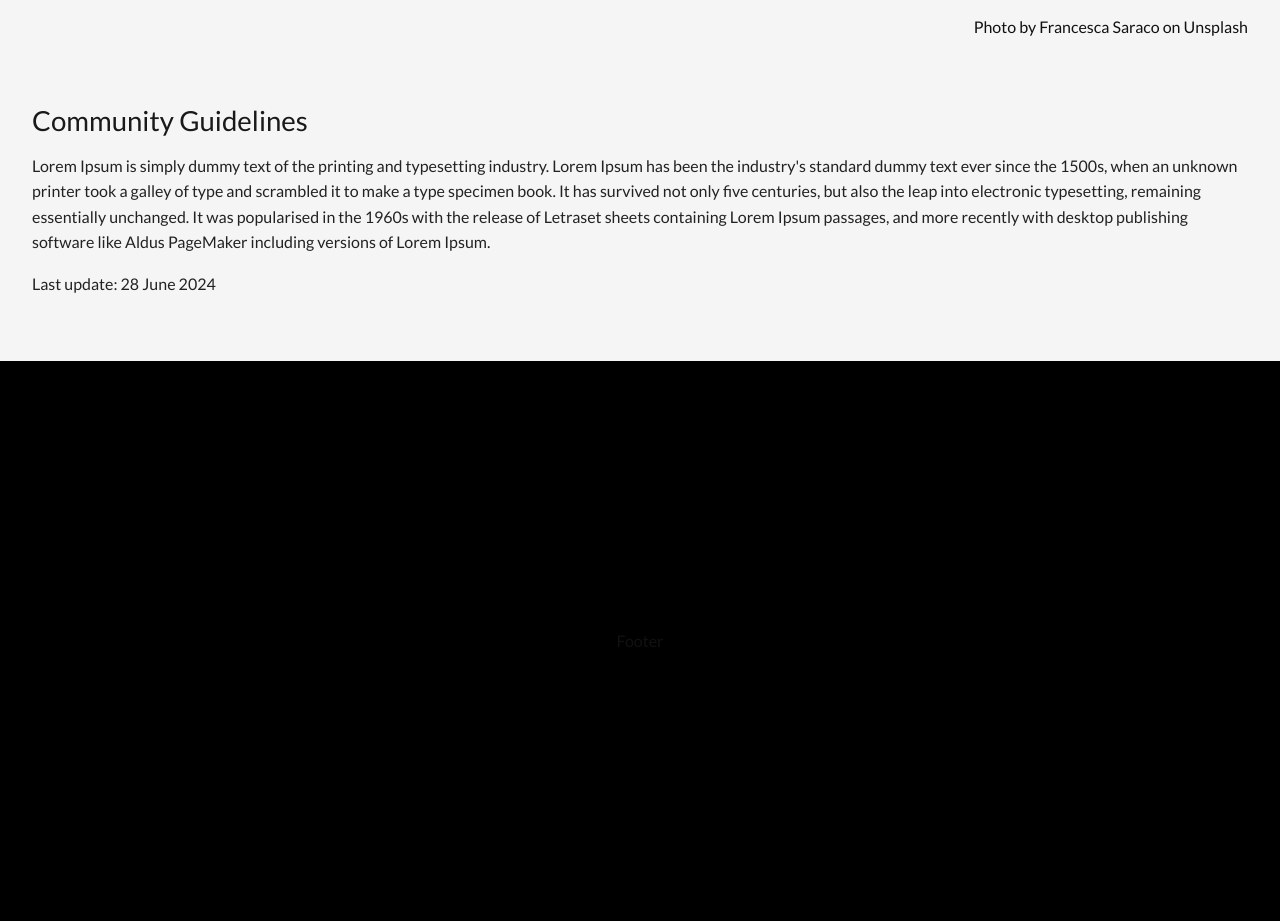
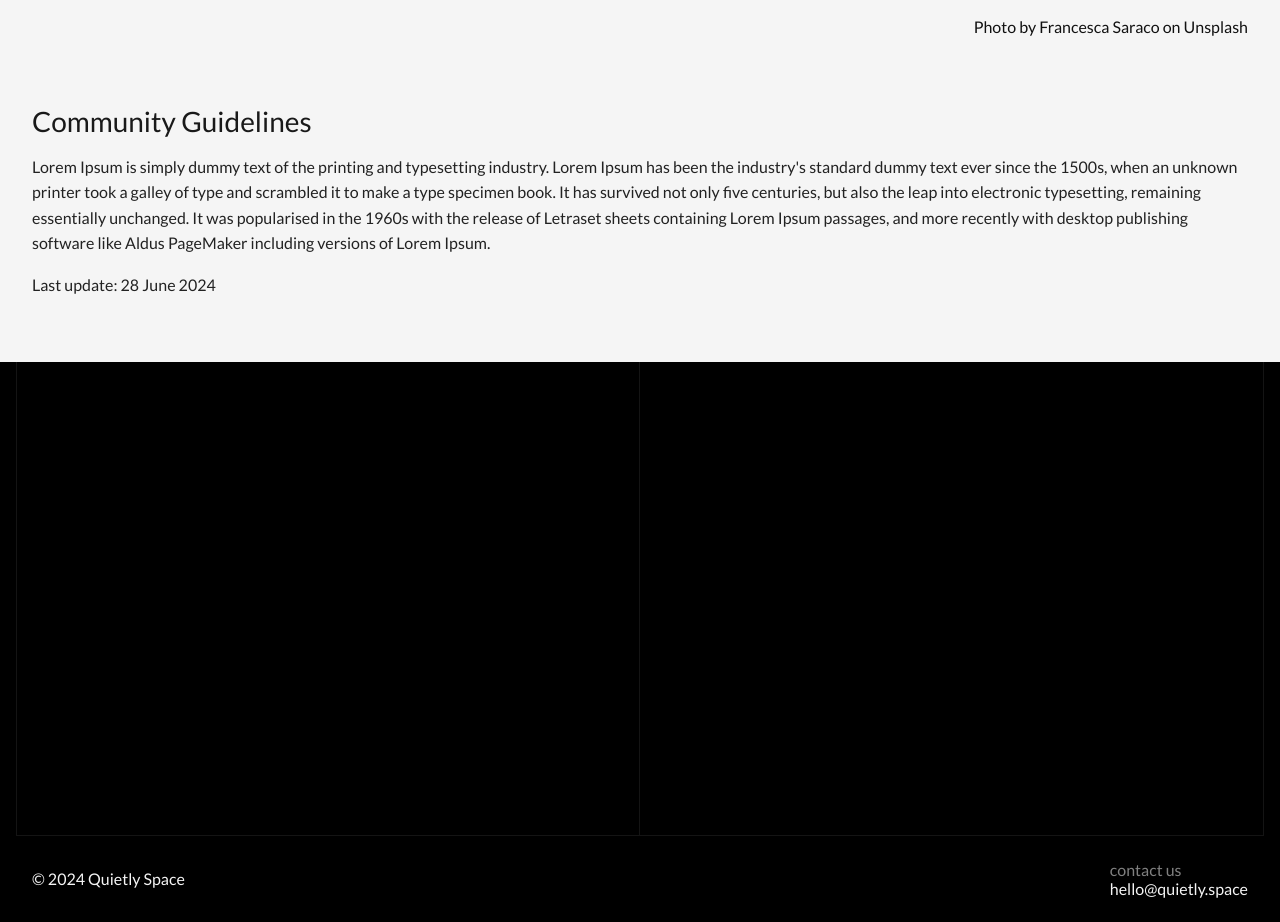
Before and after one commit to QuietlySpace/quietly.space, a Next.js app: page / in a window 1280 px wide. Shown: the part 2399-3321 px from the top of the page. Built offline with nearby package versions, Linux system fonts and the light colour scheme.

Commit message:
add footer

```diff
--- a/components/menu.tsx
+++ b/components/menu.tsx
@@ -31,9 +31,8 @@ const MainNav = styled.ul`
         justify-content: flex-end;
         gap: 1rem;
     }
-
 `
-const NavLi = styled.li`
+export const NavLi = styled.li`
     text-align: center;
     display: flex;
     justify-content: center;
@@ -43,7 +42,7 @@ const NavLi = styled.li`
     padding: 0;
     gap: 0.3rem;
 `
-const NavLink = styled.span`
+export const NavLink = styled.span`
     list-style-type: none;
     display: flex;
     flex-direction: column;
--- a/pages/index.tsx
+++ b/pages/index.tsx
@@ -1,6 +1,6 @@
 import Head from "next/head";
 import styled from "styled-components";
-import Menu from "../components/menu";
+import Menu, { } from "../components/menu";
 import Image from "next/image";
 import Link from "next/link";
 
@@ -17,9 +17,9 @@ const Wrapper = styled.section`
 
 const Container = styled.section<{ $direction?: string }>`
     max-width: calc(1280px - 2rem);
+    margin: 0 auto;
     padding: 0 1rem;
     width: 100%;
-    margin: 0 auto;
     display: flex;
     justify-content: center;
     flex-direction: ${(props) => (props.$direction ?? 'row')};
@@ -91,7 +91,7 @@ const GradientText = styled.h1<{ $center?: boolean }>`
 
 const Title = styled.h4<{ $color?: string }>`
     color: ${(props) => (props.$color ?? '#191919')};;
-    font-size: 1.728rem;
+    font-size: clamp(1rem, 2vw + 1rem, 1.75rem);
     margin: 0;
     font-weight: 500;
 `;
@@ -125,6 +125,35 @@ const Text = styled.p`
     line-height: 1.6;
 `;
 
+const CopyrightSection = styled.div`
+    width: 100%;
+    display: flex;
+    align-items: center;
+    justify-content: space-between;
+    padding: 1.5rem 0;
+`;
+
+const Contact = styled.div`
+    display: flex;
+    flex-direction: column;
+    align-items: start;
+    justify-content: space-between;
+`;
+
+const ContactText = styled.span<{ $color?: string }>`
+    color: ${(props) => (props.$color ?? '#F5F5F5')};
+    margin: 0;
+    font-size: 1rem;
+    font-weight: 400;
+`;
+
+const Copyright = styled.span`
+    color: #F5F5F5;
+    font-size: 1rem;
+    font-weight: 500;
+    line-height: 1.6;
+`;
+
 const CardImage = styled.div`
     background-color: #FFFFFF;
     margin-left: 2rem;
@@ -145,13 +174,28 @@ const CardImage = styled.div`
     }
 `
 
+const Slogan = styled.h1`
+    font-size: 12vh;
+    margin: 0;
+    cursor: pointer;
+    transition: transform 2s;
+    &:hover,
+    &:focus {
+        -ms-transform: scale(0.94);
+        -webkit-transform: scale(0.94);
+        transform: scale(0.94);
+    }
+`
+
 const Footer = styled.footer`
     width: 100%;
     height: 70vh;
     background-color: #000000;
     display: flex;
-    justify-content: center;
+    flex-direction: column;
+    justify-content: end;
     align-items: center;
+    position: relative;
 `;
 
 const Leading = styled.footer`
@@ -190,7 +234,7 @@ const SideText = styled.div`
 const CreatorsTitle = styled.h4`
     margin: 0;
     color: #191919;
-    font-size: 1.728rem;
+    font-size: 2.8vh;
     font-weight: 500;
 `
 
@@ -199,6 +243,27 @@ const Attribution = styled.div`
     justify-content: right;
     padding: 1.2rem 0;
     width: 100%;
+`
+
+const FooterContent = styled.div`
+    max-width: calc(1280px - 2rem);
+    margin: 0 auto;
+    width: 100%;
+    height: 100%;
+    display: flex;
+    > * {
+        width: 50%;
+        height: 100%;
+        border-bottom: 1px solid #141414;
+        /* border-top: 1px solid #141414; */
+        &:first-child {
+            border-left: 1px solid #141414;
+            border-right: 1px solid #141414;
+        }
+        &:last-child {
+            border-right: 1px solid #141414;
+        }
+    }
 `
 
 
@@ -304,7 +369,20 @@ const Home = () => {
             </Wrapper>
 
             <Footer id="contact">
-                <p>Footer</p>
+                <FooterContent>
+                    <div></div>
+                    <div></div>
+                </FooterContent>
+
+                <Container>
+                    <CopyrightSection>
+                        <Copyright>© {new Date().getFullYear()} Quietly Space</Copyright>
+                        <Contact>
+                            <ContactText $color="gray">contact us</ContactText>
+                            <ContactText style={{ cursor: 'pointer' }} onClick={() => window.open('mailto:hello@quietly.space')}>hello@quietly.space</ContactText>
+                        </Contact>
+                    </CopyrightSection>
+                </Container>
             </Footer>
         </>
     );
```
